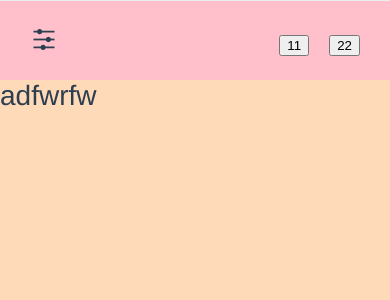
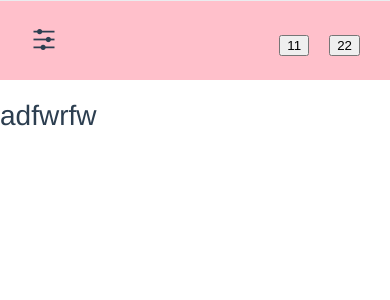
Before and after one commit to ixinyu/baseManageSystem, a Vue app: page / in a window 390 px wide. Shown: the top 300 px of the page. Built offline with nearby package versions, Linux system fonts and the light colour scheme; what vue-fragment would draw is missing.

Commit message:
Update index.vue

```diff
--- a/src/Layout/index.vue
+++ b/src/Layout/index.vue
@@ -53,7 +53,7 @@ export default {
 
 <style lang="scss" scoped>
 .layout{
-  height: 100%;
+  //height: 100%;
   .nav_top{
     height: 80px;
     position: fixed;
@@ -66,43 +66,35 @@ export default {
     .lay_contain{
       height: 100%;
       width: 100%;
-      box-sizing: border-box;
+      //box-sizing: border-box;
       .el-drawer__wrapper{
         margin-top: 80px;
       }
-
+      .nav_lf{
+        height: calc(100% - 80px);
+        width: 200px;
+        position: fixed;
+        top:80px;
+        bottom: 0;
+        overflow-y: auto;
+        box-sizing: border-box;
+      }
+     .page{
+          padding: 20px;
+          height: calc(100% - 120px);
+          width: 100%;
+          margin-top: 80px;
+          overflow-y: auto;
+          box-sizing: border-box;
+      }
       @media screen and (min-width: 992px) {
-        .nav_lf{
-          height: 100%;
-          width: 200px;
-          position: fixed;
-          top:80px;
-          // margin-top: 80px;
-          background: powderblue;
-          box-sizing: border-box;
-        }
         .page{
-          height: calc(100vh - 80px);
-          width: calc(100% - 200px);
           padding-left: 200px;
-          margin-top: 80px;
-          background: peachpuff;
         }
       }
       @media screen and (max-width:992px) {
-        .nav_lf{
-          height: 100%;
-          width: 200px;
-          position: fixed;
-          top:80px;
-          // margin-top: 80px;
-          background: powderblue;
-        }
         .page{
-          height: 100%;
-          width: 100%;
-          margin-top: 80px;
-          background: peachpuff;
+          padding-left: 0;
         }
       }
     }
```
